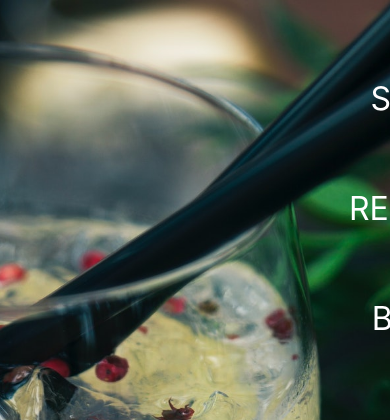
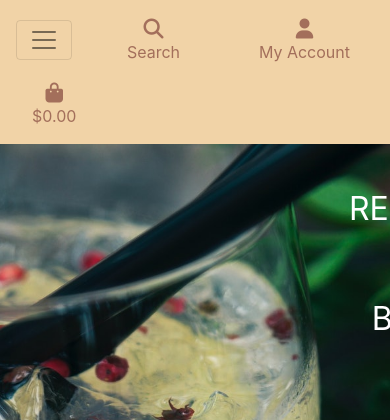
Before and after one commit to Gwen-Bradbury/MS4, a Django app: page / in a window 390 px wide; the page is wider, and only the part inside the window is pictured. Shown: the top 420 px of that part. Run offline with Django 3.2, Linux system fonts and the light colour scheme; the visitor is signed in with stand-in values (Sample User, id 1); some libraries are stand-ins or nearby versions.

Commit message:
Added Mobile Header and Main Navbar

```diff
--- a/static/css/base.css
+++ b/static/css/base.css
@@ -42,6 +42,10 @@ header {
     color: #540B0E !important;
 }
 
+.nav-link-size {
+    font-size: 1.5rem;
+}
+
 /* Buttons */
 .index-button {
     margin: 10px;
--- a/templates/base.html
+++ b/templates/base.html
@@ -98,6 +98,15 @@
                   </ul>
               </div>
           </div>
+          <div class="row">
+              <nav class="navbar navbar-expand-lg navbar-light w-100">
+                  <button class="navbar-toggler" type="button" data-toggle="collapse" data-target="#main-nav" aria-controls="main-nav" aria-expanded="false" aria-label="Toggle navigation">
+                    <span class="navbar-toggler-icon"></span>
+                </button>
+                {% include 'includes/mobile_top_header.html' %}
+                {% include 'includes/main_nav.html' %}
+              </nav>
+          </div>
       </header>
 
       {% if messages %}
--- /dev/null
+++ b/templates/includes/main_nav.html
@@ -0,0 +1,38 @@
+<div class="collapse navbar-collapse" id="main-nav">
+    <ul class="navbar-nav w-auto mx-auto">
+        <li class="nav-item dropdown">
+            <a class="nav-link-color nav-link-size nav-link mr-5" href="#" id="all-products-link" data-toggle="dropdown" aria-haspopup="true" aria-expanded="false">
+                SHOP
+            </a>
+            <div class="dropdown-menu border-0" aria-labelledby="all-gins-link">
+                <a href="" class="dropdown-item">All Gin</a>
+                <a href="" class="dropdown-item">Distilled Gin</a>
+                <a href="" class="dropdown-item">Sloe Gin</a>
+                <a href="" class="dropdown-item">Dry Gin</a>
+                <a href="" class="dropdown-item">Botanical Gin</a>
+                <a href="" class="dropdown-item">Premium Gin</a>
+            </div>
+        </li>
+        <li class="nav-item dropdown">
+            <a class="nav-link-color nav-link-size nav-link mr-5" href="#" id="all-recipes-link" data-toggle="dropdown" aria-haspopup="true" aria-expanded="false">
+                RECIPES
+            </a>
+            <div class="dropdown-menu border-0" aria-labelledby="all-products-link">
+                <a href="" class="dropdown-item">All Gin Recipes</a>
+                <a href="" class="dropdown-item">Distilled Gin Recipes</a>
+                <a href="" class="dropdown-item">Sloe Gin Recipes</a>
+                <a href="" class="dropdown-item">Dry Gin Recipes</a>
+                <a href="" class="dropdown-item">Botanical Gin Recipes</a>
+                <a href="" class="dropdown-item">Premium Gin Recipes</a>
+            </div>
+        </li>
+        <li class="nav-item dropdown">
+            <a class="nav-link-color nav-link-size nav-link mr-5" href="#" id="all-blogs-link" data-toggle="dropdown" aria-haspopup="true" aria-expanded="false">
+                BLOG
+            </a>
+            <div class="dropdown-menu border-0" aria-labelledby="all-products-link">
+                <a href="" class="dropdown-item">All Blog Entries</a>
+            </div>
+        </li>
+    </ul>
+</div>
--- /dev/null
+++ b/templates/includes/mobile_top_header.html
@@ -0,0 +1,56 @@
+<li class="list-inline-item">
+    <a class="nav-link-color nav-link d-block d-lg-none" href="#" id="mobile-search" data-toggle="dropdown" aria-haspopup="true" aria-expanded="false">
+        <div class="text-center">
+            <div><i class="fas fa-search fa-lg"></i></div>
+            <p class="my-0">Search</p>
+        </div>
+    </a>
+    <div class="dropdown-menu border-0 w-100 p-3 rounded-5 my-0" aria-labelledby="mobile-search">
+        <form class="form" method="GET" action="">
+            <div class="input-group w-100">
+                <input class="form-control rounded-5" type="text" name="q" placeholder="Search Our Gins">
+                <div class="input-group-append">
+                    <button class="form-control form-control btn rounded-5" type="submit">
+                        <span class="icon">
+                            <i class="fas fa-search"></i>
+                        </span>
+                    </button>
+                </div>
+            </div>
+        </form>
+    </div>
+</li>
+<li class="list-inline-item dropdown">
+    <a class="nav-link-color nav-link d-block d-lg-none" href="#" id="user-options" data-toggle="dropdown" aria-haspopup="true" aria-expanded="false">
+        <div class="text-center">
+            <div><i class="fas fa-user fa-lg"></i></div>
+            <p class="my-0">My Account</p>
+        </div>
+    </a>
+    <div class="dropdown-menu border-0" aria-labelledby="user-options">
+        {% if request.user.is_authenticated %}
+            {% if request.user.is_superuser %}
+                <a href="{% url 'account_logout' %}" class="dropdown-item">Product Management</a>
+            {% endif %}
+            <a href="" class="dropdown-item">My Profile</a>
+            <a href="{% url 'account_logout' %}" class="dropdown-item">Logout</a>
+        {% else %}
+            <a href="{% url 'account_signup' %}" class="dropdown-item">Register</a>
+            <a href="{% url 'account_login' %}" class="dropdown-item">Login</a>
+        {% endif %}
+    </div>
+</li>
+<li class="list-inline-item">
+    <a class="{% if grand_total %}text-primary font-weight-bold{% else %}nav-link-color{% endif %} nav-link d-block d-lg-none" href="">
+        <div class="text-center">
+            <div><i class="fas fa-shopping-bag fa-lg"></i></div>
+            <p class="my-0">
+                {% if grand_total %}
+                    ${{ grand_total|floatformat:2 }}
+                {% else %}
+                    $0.00
+                {% endif %}
+            </p>
+        </div>
+    </a>
+</li>
```
